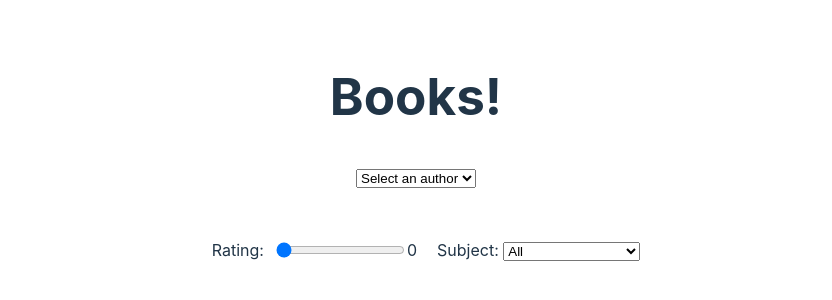
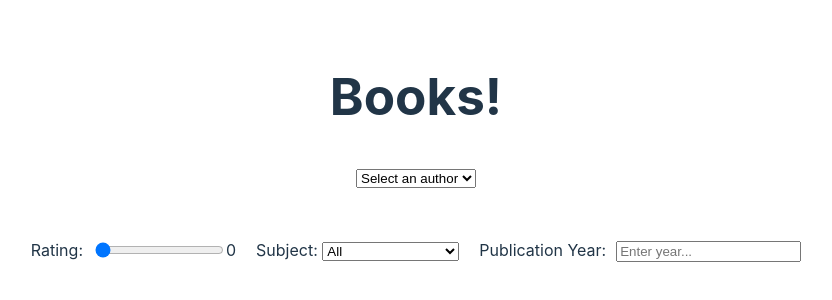
Before and after one commit to KalebCole/Web102-Unit5, a React (Vite) app in the folder data-dashboard/: page / in a window 1280 px wide. Shown: the part 232-532 px from the top of the page, without its empty margins (224-1056 px from the left). Built offline with nearby package versions, Linux system fonts and the light colour scheme.

Commit message:
added publication year filter

```diff
--- a/data-dashboard/src/App.jsx
+++ b/data-dashboard/src/App.jsx
@@ -70,6 +70,21 @@ const SubjectFilter = ({ subjectFilter, setSubjectFilter }) => {
     </div>
   );
 };
+const YearFilter = ({ yearFilter, setYearFilter }) => {
+  return (
+    <div style={{ margin: "0 20px" }}>
+      <label htmlFor="yearFilter">Publication Year:</label>
+      <input
+        id="yearFilter"
+        type="text"
+        placeholder="Enter year..."
+        value={yearFilter}
+        onChange={(e) => setYearFilter(e.target.value)}
+        style={{ marginLeft: "10px" }}
+      />
+    </div>
+  );
+};
 
 const StatisticsCards = ({ books }) => {
   // Calculate statistics here based on books data
@@ -139,6 +154,7 @@ function App() {
   const [seenKeys, setSeenKeys] = useState(new Set()); // Set to track seen book keys
   const [ratingFilter, setRatingFilter] = useState(0);
   const [subjectFilter, setSubjectFilter] = useState("");
+  const [yearFilter, setYearFilter] = useState("");
 
   useEffect(() => {
     if (authorName) {
@@ -210,6 +226,7 @@ function App() {
           subjectFilter={subjectFilter}
           setSubjectFilter={setSubjectFilter}
         />
+        <YearFilter yearFilter={yearFilter} setYearFilter={setYearFilter} />
       </div>
 
       {detailedBooks.length > 0 && (
@@ -224,7 +241,9 @@ function App() {
               (subjectFilter === "All" ||
                 book.subjects
                   .map((subject) => subject.toLowerCase())
-                  .includes(subjectFilter.toLowerCase()))
+                  .includes(subjectFilter.toLowerCase())) &&
+              (yearFilter === "" ||
+                book.first_publish_year === parseInt(yearFilter))
           )}
         />
       )}
```
